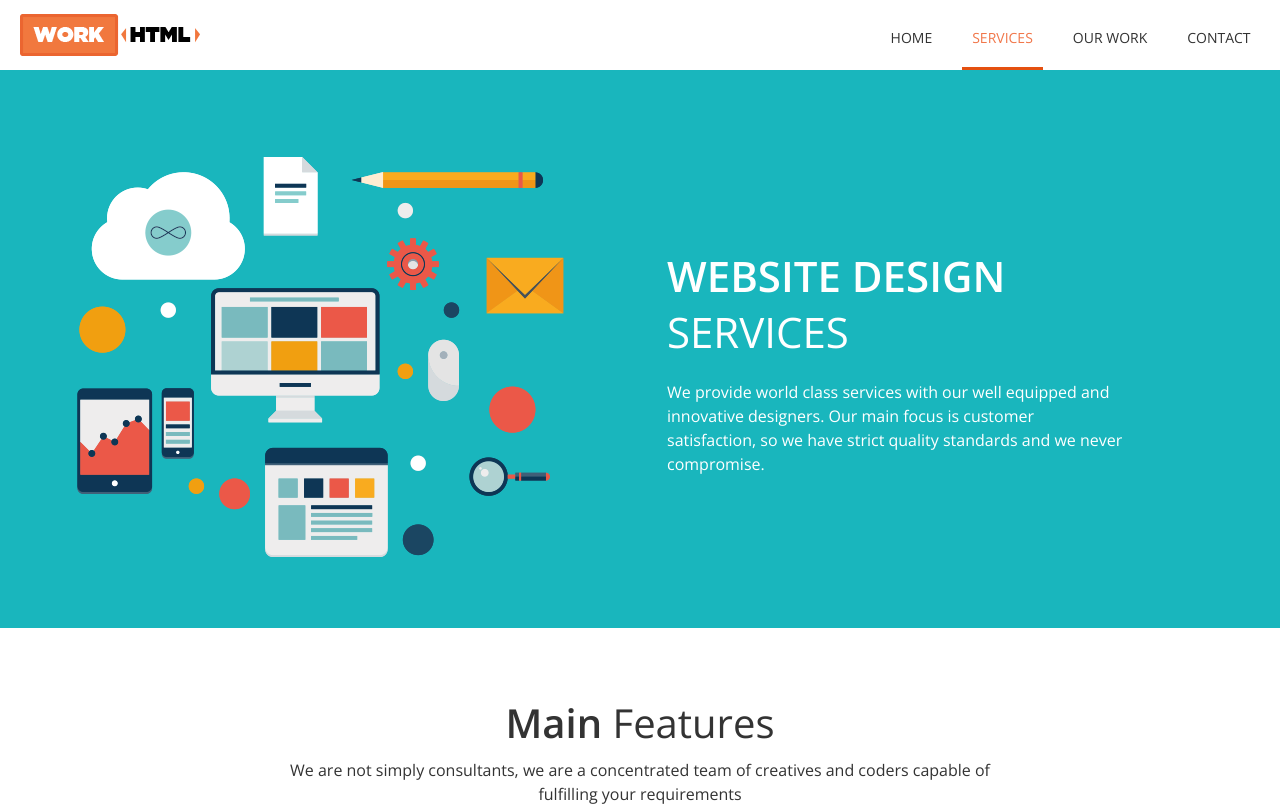
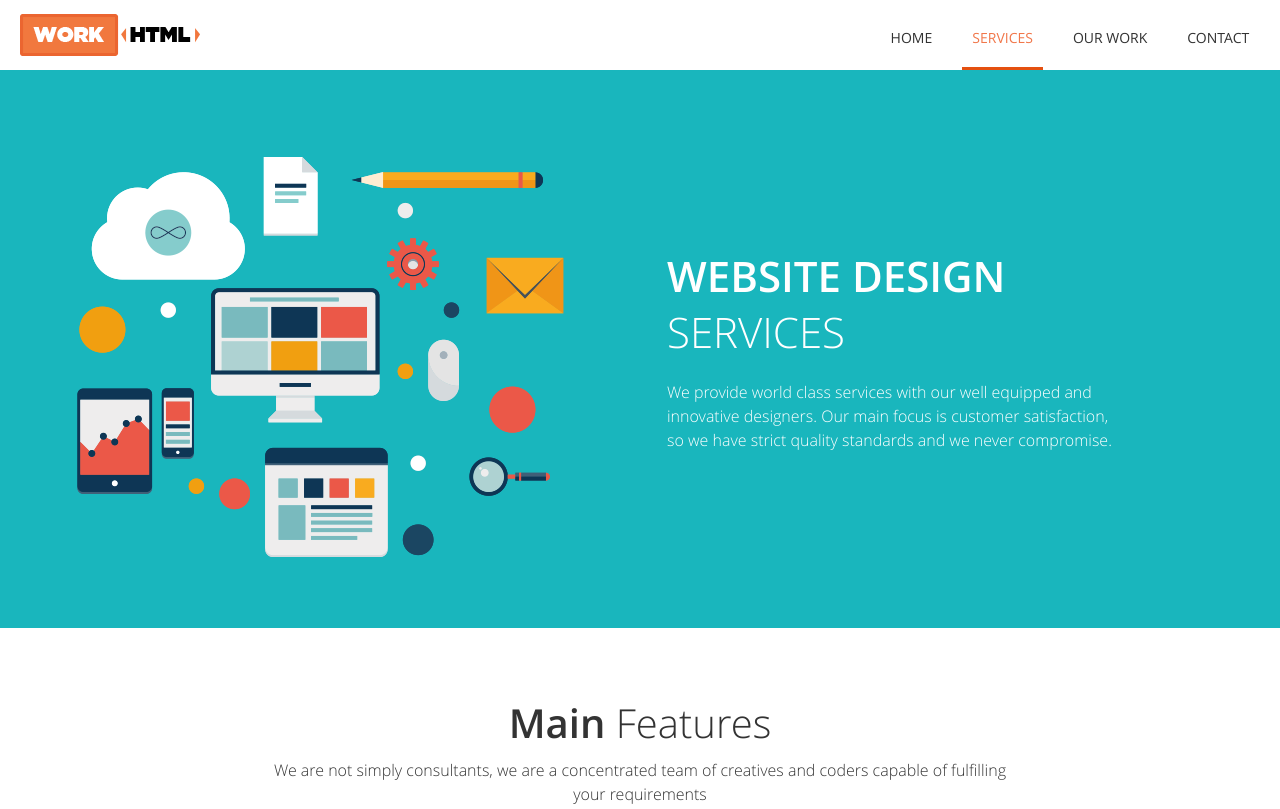
Before and after one commit to Iammathan/workhtml, a plain HTML site: page web-design.html in a window 1280 px wide. Shown: the top 809 px of the page. Drawn offline with nearby package versions, Linux system fonts and the light colour scheme.

Commit message:
offline font support & delete unwanted files
* Previously we used google fonts to use “Open Sans” font in our
website. Now we make this option to offline that means we put local
“Open Sans font file and linked with css..

* Delete unwanted folder.

```diff
--- /dev/null
+++ b/styles/font.css
@@ -0,0 +1,18 @@
+@font-face {
+  font-family: 'Open Sans';
+  font-style: normal;
+  font-weight: 300;
+  src: local('Open Sans Light'), local('OpenSans-Light'), url(../font/OpenSans-Light.woff) format('woff2'), url(/OpenSans-Light.woff) format('woff');
+}
+@font-face {
+  font-family: 'Open Sans';
+  font-style: normal;
+  font-weight: 400;
+  src: local('Open Sans'), local('OpenSans'), url(../font/OpenSans-Light.woff) format('woff2'), url(../font/OpenSans-Light.woff) format('woff');
+}
+@font-face {
+  font-family: 'Open Sans';
+  font-style: normal;
+  font-weight: 600;
+  src: local('Open Sans Semibold'), local('OpenSans-Semibold'), url(../font/opensans-semibold.woff) format('woff2'), url(../font/opensans-semibold.woff) format('woff');
+}
--- a/web-design.html
+++ b/web-design.html
@@ -1,7 +1,7 @@
 <!DOCTYPE html PUBLIC "-//W3C//DTD XHTML 1.0 Transitional//EN" "http://www.w3.org/TR/xhtml1/DTD/xhtml1-transitional.dtd">
 <html xmlns="http://www.w3.org/1999/xhtml">
     <head>
-        <link href='http://fonts.googleapis.com/css?family=Open+Sans:400,300,600' rel='stylesheet' type='text/css'/>
+        <link href='./styles/font.css' rel='stylesheet' type='text/css'/>
         <link href="favicon.ico" rel="SHORTCUT ICON"/>
         <meta http-equiv="Content-Type" content="text/html; charset=UTF-8" />
          <meta name="Keywords" content="Workhtml,Website Design,online HTML Works,web html design,Wesite Services,professional web design companies,web design company,web solutions company,custom web design company" />
```
Also changed, not shown: index.html (+1 -31 lines), psd-to-html-conversion.html (+1 -1 lines), wordpress-development.html (+1 -1 lines), font/OpenSans-Light.woff (added), font/opensans-regular.woff (added), font/opensans-semibold.woff (added), mockups/ 2014-02-21 21-30-03.png (deleted), mockups/PSD2HTML-order-sample1.jpg (deleted), mockups/contact-us-form-1.png (deleted), mockups/psd-to-html.png (deleted), mockups/web-design-1.png (deleted), mockups/wordpress.png (deleted), 4 other files.
